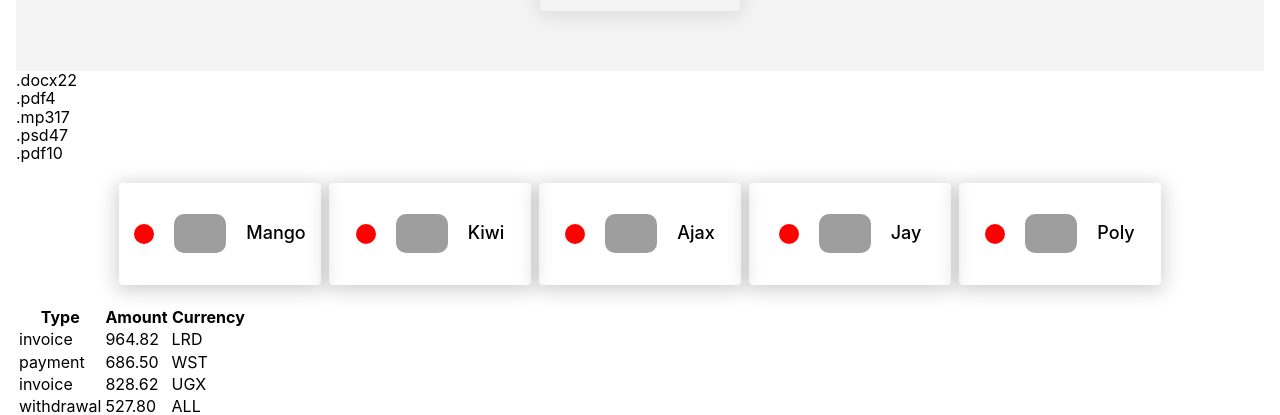
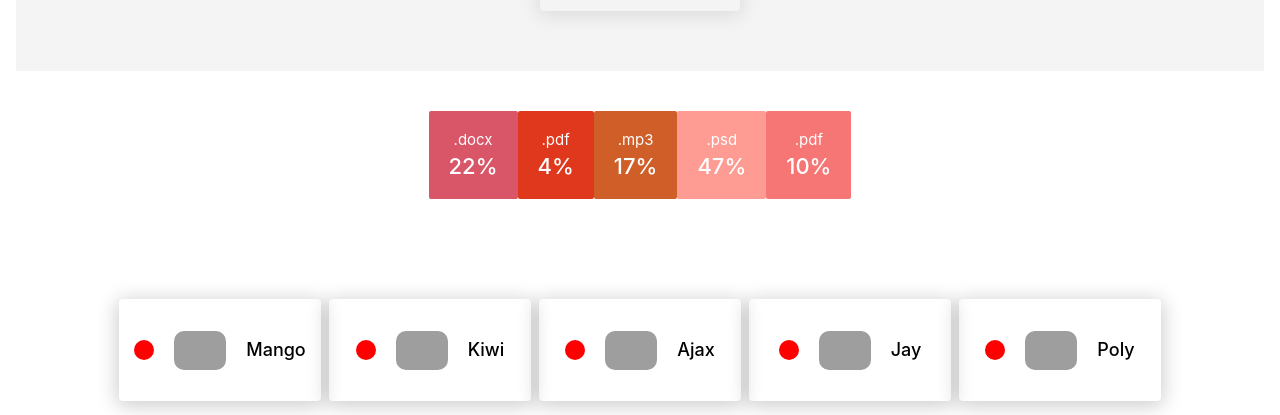
Before and after one commit to julieshapo/goit-react-hw-01-components, a React (Create React App) app: page / in a window 1280 px wide. Shown: the part 392-807 px from the top of the page. Built offline with nearby package versions, Linux system fonts and the light colour scheme; grey boxes are pictures that could not be loaded.

Commit message:
add statistic styles

```diff
--- a/src/components/App/App.jsx
+++ b/src/components/App/App.jsx
@@ -1,6 +1,6 @@
 import { Profile } from 'components/Profile/Profile';
 import user from '../Profile/user.json';
-import { Statistics } from 'components/Statistics/StatsSection';
+import { Statistics } from 'components/Statistics/StatsSection/StatsSection';
 import data from '../Statistics/data.json';
 import { FriendsList } from 'components/Friend/FriendsList/FriendsList';
 import friends from '../Friend/friends.json';
--- a/src/components/Friend/FriendsList/FriendsList.styled.jsx
+++ b/src/components/Friend/FriendsList/FriendsList.styled.jsx
@@ -7,7 +7,7 @@ export const List = styled.ul`
   gap: 8px;
   justify-content: center;
   align-items: center;
-  padding: 20px;
+  padding: 60px;
 `;
 
 export const ListItem = styled.li`
--- a/src/components/Statistics/StatsItem.jsx
+++ b/src/components/Statistics/StatsItem/StatsItem.jsx
@@ -1,11 +1,12 @@
 import PropTypes from 'prop-types';
+import { Item, Label, Percentage } from './StatsItem.styled';
 
 export const StatsItem = ({ statItem }) => {
   return (
-    <div class="item">
-      <span class="label">{statItem.label}</span>
-      <span class="percentage">{statItem.percentage}</span>
-    </div>
+    <Item>
+      <Label>{statItem.label}</Label>
+      <Percentage>{statItem.percentage}%</Percentage>
+    </Item>
   );
 };
 
--- /dev/null
+++ b/src/components/Statistics/StatsItem/StatsItem.styled.jsx
@@ -0,0 +1,25 @@
+import styled from 'styled-components';
+
+export const Item = styled.div`
+  display: flex;
+  flex-direction: column;
+  gap: 6px;
+  padding: 20px;
+  color: ${p => p.theme.colors.white};
+  text-align: center;
+  background-color: ${statItem => getRandomHexColor()};
+  border-radius: 2px;
+`;
+
+function getRandomHexColor() {
+  return `#${Math.floor(Math.random() * 16777215).toString(16)}`;
+}
+
+export const Label = styled.span`
+  font-size: 15px;
+`;
+
+export const Percentage = styled.span`
+  font-size: 22px;
+  font-weight: 500;
+`;
--- a/src/components/Statistics/StatsList.jsx
+++ b/src/components/Statistics/StatsList/StatsList.jsx
@@ -1,15 +1,16 @@
 import PropTypes from 'prop-types';
-import { StatsItem } from './StatsItem';
+import { StatsItem } from '../StatsItem/StatsItem';
+import { List } from './StatsList.styled';
 
 export const StatsList = ({ stats }) => {
   return (
-    <ul class="stat-list">
+    <List>
       {stats.map(statItem => (
         <li key={statItem.id}>
           <StatsItem statItem={statItem} />
         </li>
       ))}
-    </ul>
+    </List>
   );
 };
 
--- /dev/null
+++ b/src/components/Statistics/StatsList/StatsList.styled.jsx
@@ -0,0 +1,6 @@
+import styled from 'styled-components';
+
+export const List = styled.ul`
+  display: flex;
+  justify-content: center;
+`;
--- a/src/components/Statistics/StatsSection.jsx
+++ b/src/components/Statistics/StatsSection/StatsSection.jsx
@@ -1,13 +1,14 @@
 import PropTypes from 'prop-types';
-import { StatsList } from './StatsList';
-import { StatsTitle } from './StatsTitle';
+import { StatsList } from '../StatsList/StatsList';
+import { StatsTitle } from '../StatsTitle/StatsTitle';
+import { StatsSection } from './StatsSection.styled';
 
 export const Statistics = ({ title, stats }) => {
   return (
-    <section class="statistics">
+    <StatsSection>
       <StatsTitle title={title} />
       <StatsList stats={stats} />
-    </section>
+    </StatsSection>
   );
 };
 
--- /dev/null
+++ b/src/components/Statistics/StatsSection/StatsSection.styled.jsx
@@ -0,0 +1,8 @@
+import styled from 'styled-components';
+
+export const StatsSection = styled.section`
+  padding: 40px 0;
+  width: 400px;
+  margin: 0 auto;
+  background-color: ${p => p.theme.colors.white};
+`;
--- a/src/components/Statistics/StatsTitle.jsx
+++ b/src/components/Statistics/StatsTitle/StatsTitle.jsx
@@ -1,7 +1,8 @@
 import PropTypes from 'prop-types';
+import { Title } from './StatsTitle.styled';
 
 export const StatsTitle = ({ title }) => {
-  return <h2 class="title">{title}</h2>;
+  return <Title class="title">{title}</Title>;
 };
 
 StatsTitle.propTypes = {
--- /dev/null
+++ b/src/components/Statistics/StatsTitle/StatsTitle.styled.jsx
@@ -0,0 +1,6 @@
+import styled from 'styled-components';
+
+export const Title = styled.h2`
+  background-color: ${p => p.theme.colors.white};
+  color: ${p => p.theme.colors.gray};
+`;
--- a/src/index.js
+++ b/src/index.js
@@ -14,13 +14,8 @@ const theme = {
     green: 'green',
     red: 'orangeRed',
     lightBlue: 'lightblue',
-    randomColor: getRandomHexColor(),
   },
 };
-
-function getRandomHexColor() {
-  return `#${Math.floor(Math.random() * 16777215).toString(16)}`;
-}
 
 ReactDOM.createRoot(document.getElementById('root')).render(
   <React.StrictMode>
```
